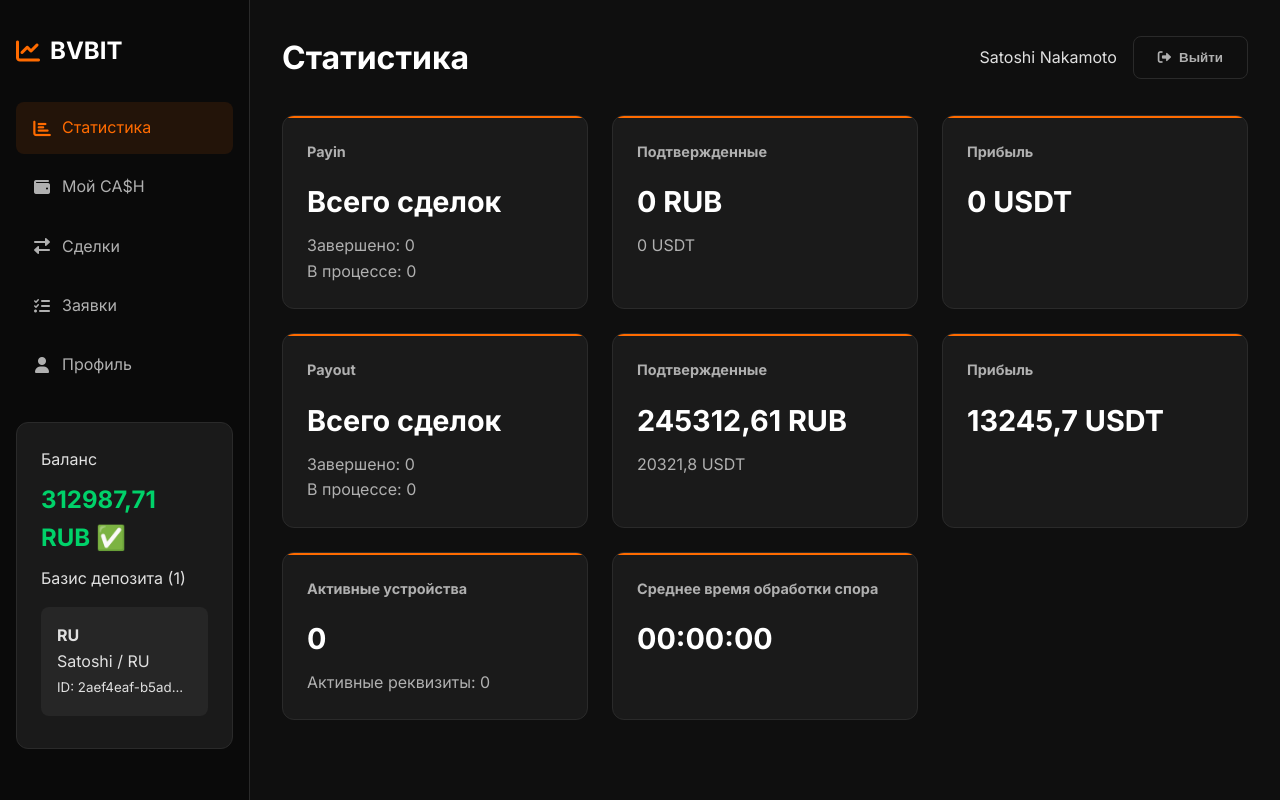
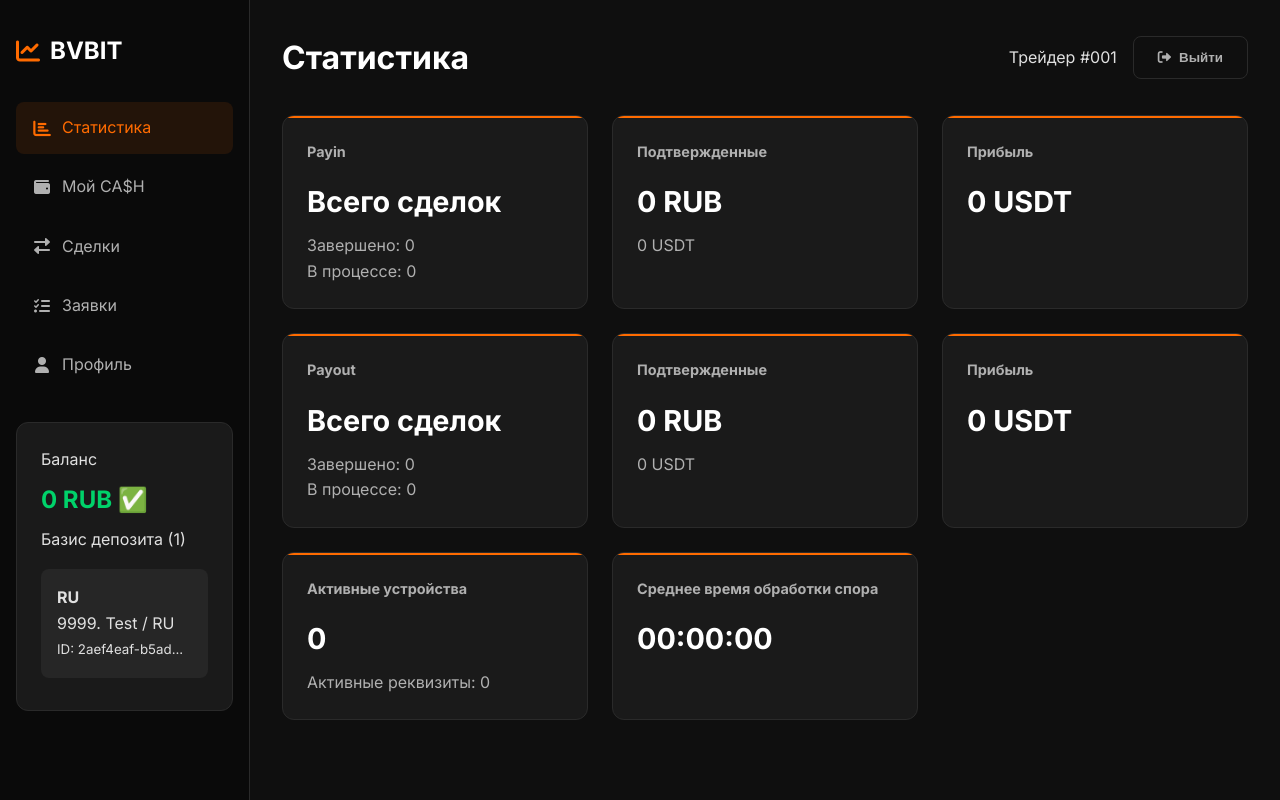
Before and after one commit to gazmannn0890-cyber/BYBIT, a plain HTML site: page dashboard.html in a window 1280 px wide. Drawn offline with Linux system fonts and the light colour scheme; sample sign-in values are in the browser's storage.

Commit message:
Update dashboard.html

```diff
--- a/dashboard.html
+++ b/dashboard.html
@@ -555,13 +555,13 @@
 
             <div class="balance-card">
                 <div class="balance-title">Баланс</div>
-                <div class="balance-amount">312987,71 RUB ✅</div>
+                <div class="balance-amount">0 RUB ✅</div>
                 <div class="balance-subtitle">Базис депозита (1)</div>
 
                 <div class="deposit-list">
                     <div class="deposit-item">
                         <strong>RU</strong>
-                        <div>Satoshi / RU</div>
+                        <div>9999. Test / RU</div>
                         <small>ID: 2aef4eaf-b5ad...</small>
                     </div>
                 </div>
@@ -573,7 +573,7 @@
             <div class="header">
                 <h1 class="page-title">Статистика</h1>
                 <div class="user-info">
-                    <div class="user-name">Satoshi Nakamoto</div>
+                    <div class="user-name">Трейдер #001</div>
                     <button class="btn btn-secondary" onclick="logout()">
                         <i class="fas fa-sign-out-alt"></i> Выйти
                     </button>
@@ -612,13 +612,13 @@
 
                     <div class="stat-card">
                         <h3 class="stat-title">Подтвержденные</h3>
-                        <div class="stat-value">245312,61 RUB</div>
-                        <div class="stat-subvalue">20321,8 USDT</div>
+                        <div class="stat-value">0 RUB</div>
+                        <div class="stat-subvalue">0 USDT</div>
                     </div>
 
                     <div class="stat-card">
                         <h3 class="stat-title">Прибыль</h3>
-                        <div class="stat-value">13245,7 USDT</div>
+                        <div class="stat-value">0 USDT</div>
                     </div>
 
                     <!-- Additional Stats -->
@@ -768,7 +768,7 @@
                                 <i class="fas fa-user"></i>
                             </div>
                             <div class="profile-info">
-                                <h2>Satoshi Nakamoto</h2>
+                                <h2>Трейдер #001</h2>
                                 <div class="profile-id">ID: TRD-7X9B-2C4D-8A1F</div>
                                 <div style="color: var(--success); margin-top: 0.5rem;">
                                     <i class="fas fa-circle" style="font-size: 0.7rem;"></i>
```
